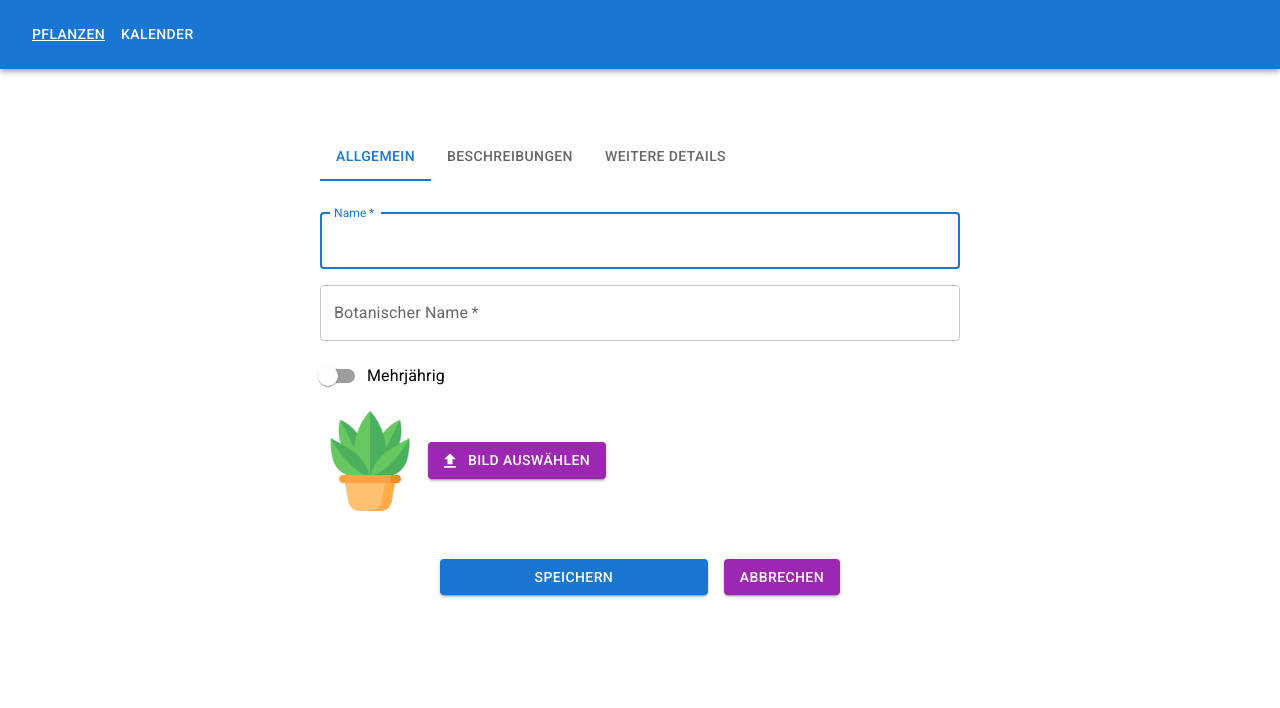
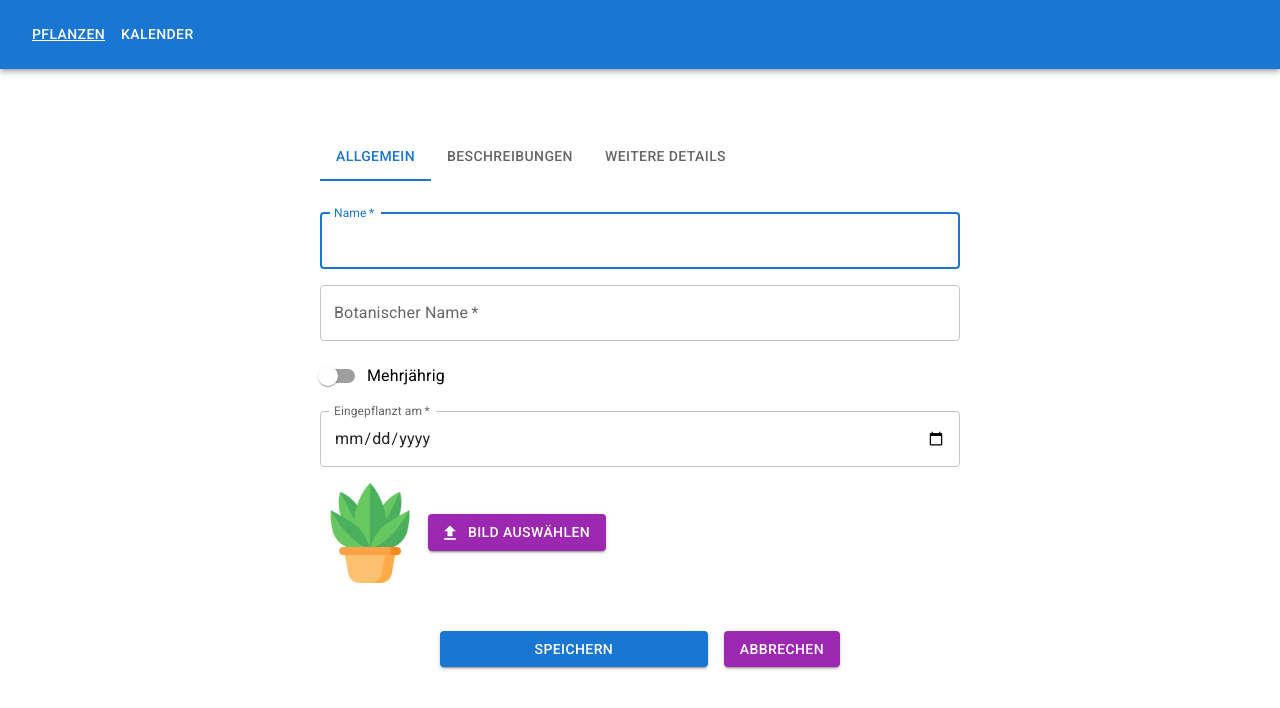
Before and after one commit to gylxan/garden, a Next.js app: page /add in a window 1280 px wide. Shown: the top 708 px of the page. Built offline with nearby package versions, Linux system fonts and the light colour scheme.

Commit message:
Add possibility to specify plant date on create or update

```diff
--- a/components/PlantForm/index.tsx
+++ b/components/PlantForm/index.tsx
@@ -21,6 +21,7 @@ import React, { ChangeEvent, useEffect, useState } from 'react';
 import { monthNames, monthNamesShort } from '../../constants/date';
 import { Pages } from '../../constants/page';
 import { defaultPlant, placeholderImageUrl } from '../../constants/plant';
+import { formatDate, parseDate } from '../../helpers/date';
 import { getRoute } from '../../helpers/page';
 import { getImageUrl } from '../../helpers/plant';
 import useFetch, { Status } from '../../hooks/useFetch';
@@ -77,10 +78,12 @@ const PlantForm: React.FC<Props> = ({ plant }) => {
   };
 
   const handleChange = (e: React.ChangeEvent<HTMLInputElement>) => {
-    changePlantValue(
-      e.currentTarget.name as keyof IPlant,
-      e.currentTarget.type === 'checkbox' ? e.currentTarget.checked : e.currentTarget.value,
-    );
+    let value: string | boolean | Date =
+      e.currentTarget.type === 'checkbox' ? e.currentTarget.checked : e.currentTarget.value;
+    if (e.currentTarget.type === 'date') {
+      value = parseDate(value as string);
+    }
+    changePlantValue(e.currentTarget.name as keyof IPlant, value);
   };
 
   const handleSubmit = (e: React.FormEvent) => {
@@ -105,6 +108,19 @@ const PlantForm: React.FC<Props> = ({ plant }) => {
       'aria-controls': `tabpanel-${index}`,
     };
   }
+
+  function getFormattedPlantDate({ planted }: IPlant) {
+    if (!planted) {
+      return '';
+    }
+    let date = planted;
+    if (typeof date === 'string') {
+      // TODO: This will be obsolete for the future, when we use prisma as client
+      date = parseDate(date as string, "yyyy-MM-dd'T'HH:mm:ss.SSSX");
+    }
+    return formatDate(date);
+  }
+
   const fieldProps = { disabled: isLoading, onChange: handleChange };
 
   return (
@@ -150,6 +166,18 @@ const PlantForm: React.FC<Props> = ({ plant }) => {
             checked={currentPlant.perennial || false}
           />
         </FormGroup>
+        <TextField
+          label="Eingepflanzt am"
+          variant="outlined"
+          name="planted"
+          type="date"
+          {...fieldProps}
+          required
+          value={getFormattedPlantDate(currentPlant)}
+          InputLabelProps={{
+            shrink: true,
+          }}
+        />
         <Stack direction="row" spacing={1} alignItems="center">
           <Box sx={{ display: 'flex', position: 'relative', height: '100px', width: '100px' }}>
             <Image alt="plant image" src={objectUrl || placeholderImageUrl} layout="fill" objectFit="contain" />
--- /dev/null
+++ b/helpers/date.ts
@@ -0,0 +1,6 @@
+import format from 'date-fns/format';
+import parse from 'date-fns/parse';
+
+export const parseDate = (date: string, format = 'yyyy-MM-dd') => parse(date, format, new Date());
+
+export const formatDate = (date: Date, dateFormat = 'yyyy-MM-dd') => format(date, dateFormat);
```
